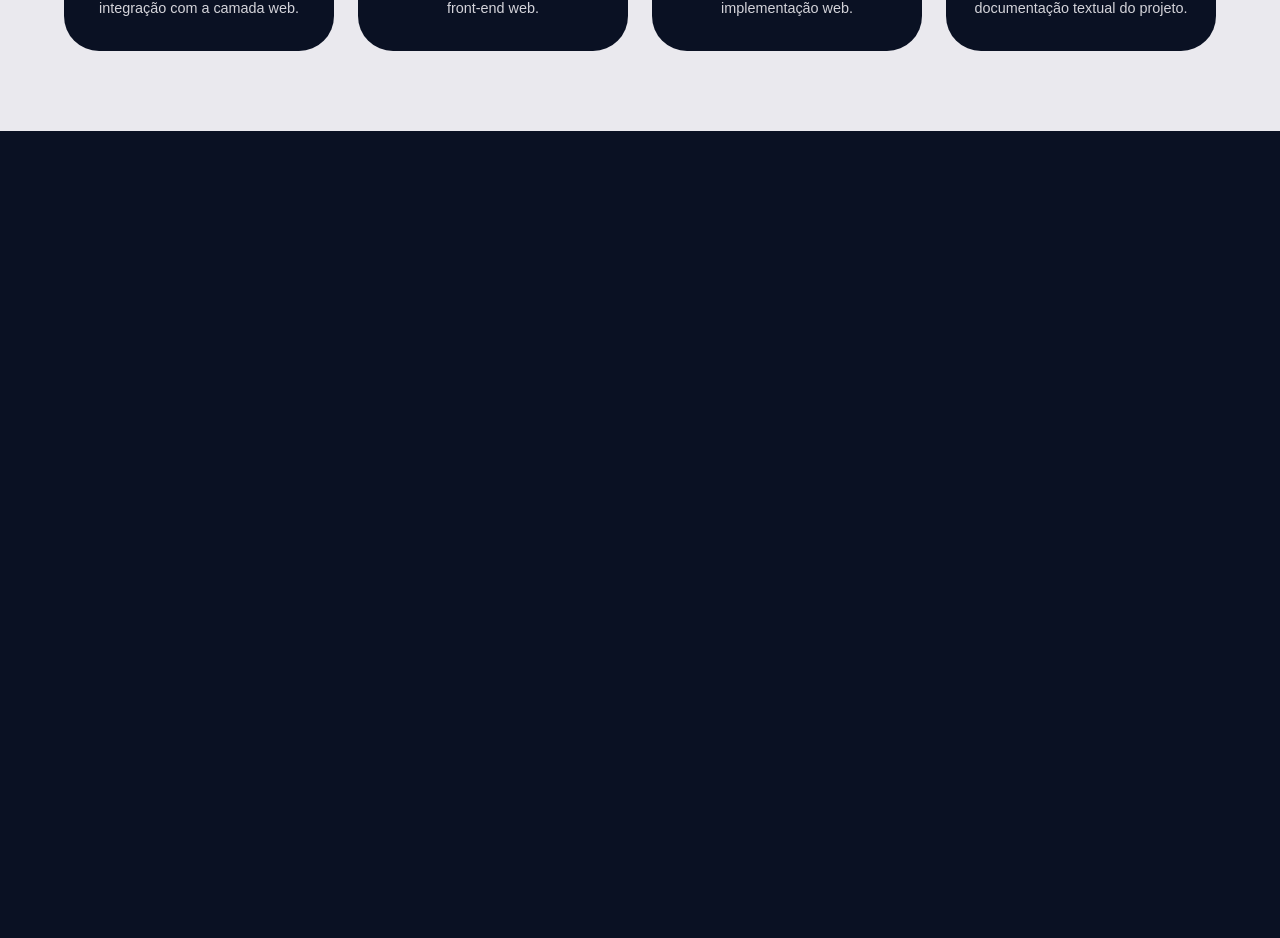
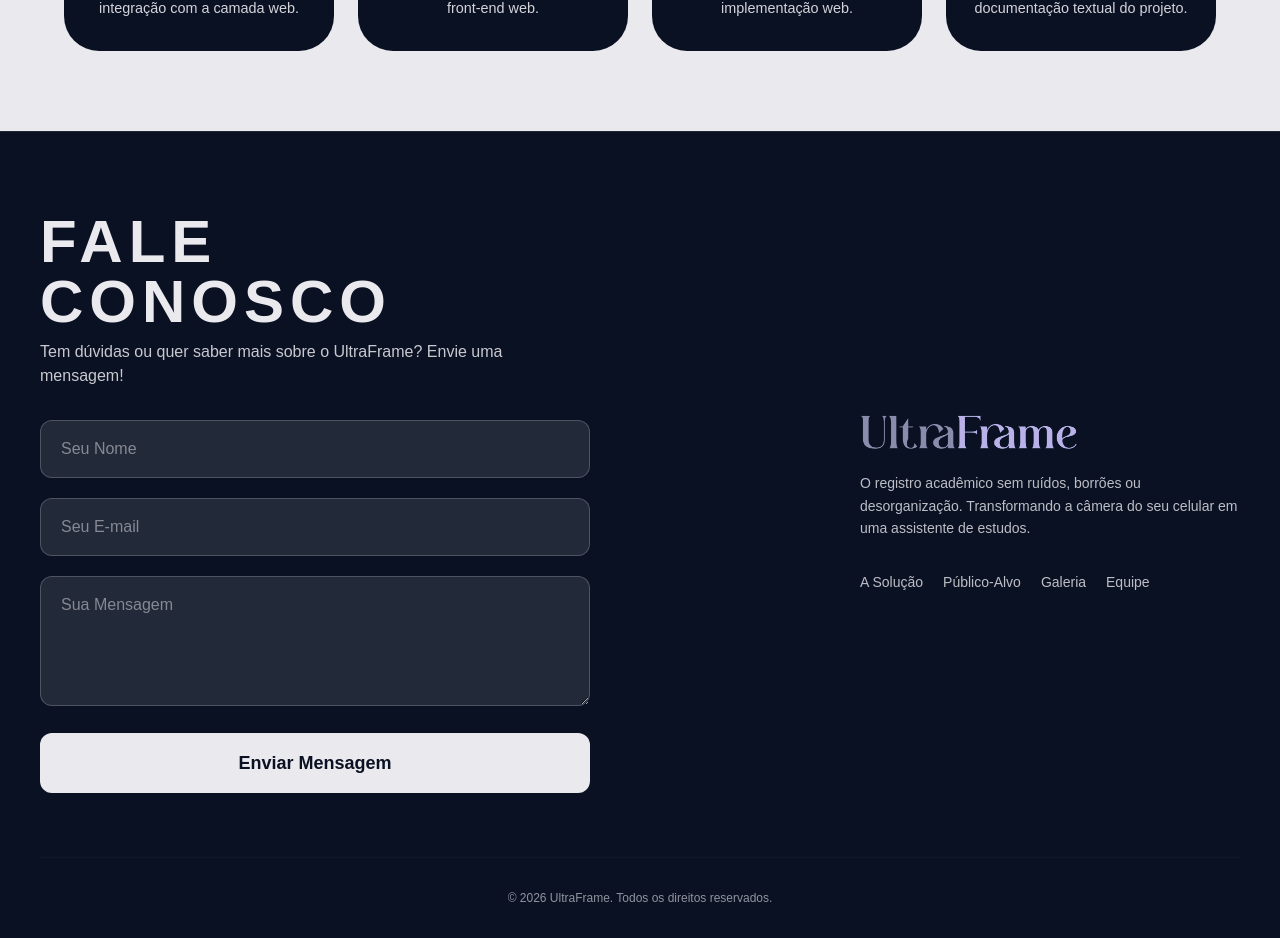
Before and after one commit to isabellayk/Sprint4_Front_Web, a React (Vite) app: page / in a window 1280 px wide. Shown: the part 4138-5076 px from the top of the page. Before the commit the page ends 4269 px from the top, so only its background shows below. Built offline with nearby package versions, Linux system fonts and the light colour scheme; a web font is replaced by a local one.

Commit message:
feat: Fazendo o footer

```diff
--- a/src/App.jsx
+++ b/src/App.jsx
@@ -5,12 +5,13 @@ import SecaoSolucao from './components/SecaoSolucao';
 import SecaoPub from './components/SecaoPub'
 import SecaoGaleria from './components/SecaoGaleria';
 import SecaoEquipe from './components/SecaoEquipe';
+import Footer from './components/Footer'
 import '../src/index.css';
 
 function App()  {
   return (
     <>
-      <body className='bg-[#0A1123]'>
+      <div className='bg-[#0A1123] min-h-screen'>
         <Header />
 
         <Hero />
@@ -24,7 +25,10 @@ function App()  {
         <SecaoGaleria />
 
         <SecaoEquipe />
-      </body>
+
+        <Footer />
+
+      </div>
     </>
   )
 }
--- /dev/null
+++ b/src/components/Footer.jsx
@@ -0,0 +1,125 @@
+import { useState } from 'react';
+
+function Footer() {
+  const [formData, setFormData] = useState({
+    nome: '',
+    email: '',
+    mensagem: '',
+  });
+
+  const [enviado, setEnviado] = useState(false);
+
+  const handleChange = (e) => {
+    const { name, value } = e.target;
+    setFormData((prev) => ({
+      ...prev,
+      [name]: value,
+    }));
+  };
+
+  const handleSubmit = (e) => {
+    e.preventDefault();
+    setEnviado(true);
+    setFormData({ nome: '', email: '', mensagem: '' });
+
+    setTimeout(() => {
+      setEnviado(false);
+    }, 5000);
+  };
+
+  return (
+    <footer className="w-full bg-[#0A1123] text-[#EAE9EE] pt-20 pb-8 px-6 border-t border-white/10" id="contato">
+      <div className="max-w-[1200px] mx-auto flex flex-col md:flex-row justify-between gap-12 mb-16">
+
+        {/* Formulário */}
+        <div className="flex-1 max-w-full md:max-w-[550px]">
+          <h2 className="text-4xl md:text-6xl font-bold tracking-widest mb-2 text-[#EAE9EE]">
+            FALE CONOSCO
+          </h2>
+          <p className="text-base opacity-85 mb-8">
+            Tem dúvidas ou quer saber mais sobre o UltraFrame? Envie uma mensagem!
+          </p>
+
+          {enviado && (
+            <div className="mb-6 p-4 bg-emerald-500/20 border border-emerald-500/30 text-emerald-300 rounded-xl text-sm">
+              ✓ Obrigado pelo contato! Sua mensagem foi enviada com sucesso.
+            </div>
+          )}
+
+          <form onSubmit={handleSubmit} className="flex flex-col gap-5" id="contactForm">
+            <div>
+              <input
+                type="text"
+                id="nome"
+                name="nome"
+                value={formData.nome}
+                onChange={handleChange}
+                placeholder="Seu Nome"
+                required
+                className="w-full bg-white/10 border border-white/20 rounded-xl py-4 px-5 text-base text-[#EAE9EE] outline-none"
+              />
+            </div>
+
+            <div>
+              <input
+                type="email"
+                id="email"
+                name="email"
+                value={formData.email}
+                onChange={handleChange}
+                placeholder="Seu E-mail"
+                required
+                className="w-full bg-white/10 border border-white/20 rounded-xl py-4 px-5 text-base text-[#EAE9EE] outline-none"
+              />
+            </div>
+
+            <div>
+              <textarea
+                id="mensagem"
+                name="mensagem"
+                value={formData.mensagem}
+                onChange={handleChange}
+                rows={4}
+                placeholder="Sua Mensagem"
+                required
+                className="w-full bg-white/10 border border-white/20 rounded-xl py-4 px-5 text-base text-[#EAE9EE] outline-none resize-y"
+              ></textarea>
+            </div>
+
+            <button
+              type="submit"
+              className="font-bold text-lg bg-[#EAE9EE] text-[#0A1123] rounded-xl p-4 cursor-pointer"
+            >
+              Enviar Mensagem
+            </button>
+          </form>
+        </div>
+
+        {/* Informações da Marca */}
+        <div className="flex-none md:w-[380px] flex flex-col justify-center items-center md:items-start text-center md:text-left">
+          <div className="mb-5">
+            <img src="./src/assets/Logo.png" alt="Logo UltraFrame" className="max-w-[220px] h-auto" />
+          </div>
+          <p className="text-sm leading-relaxed opacity-80 mb-8">
+            O registro acadêmico sem ruídos, borrões ou desorganização.
+            Transformando a câmera do seu celular em uma assistente de estudos.
+          </p>
+
+          <div className="flex flex-wrap gap-5 justify-center md:justify-start">
+            <a href="#solucao" className="text-sm opacity-80 hover:opacity-100">A Solução</a>
+            <a href="#publico-alvo" className="text-sm opacity-80 hover:opacity-100">Público-Alvo</a>
+            <a href="#galeria" className="text-sm opacity-80 hover:opacity-100">Galeria</a>
+            <a href="#equipe" className="text-sm opacity-80 hover:opacity-100">Equipe</a>
+          </div>
+        </div>
+
+      </div>
+
+      <div className="max-w-[1200px] mx-auto pt-8 border-t border-white/5 text-center text-xs opacity-60">
+        <p>&copy; 2026 UltraFrame. Todos os direitos reservados.</p>
+      </div>
+    </footer>
+  );
+}
+
+export default Footer;
--- a/src/index.css
+++ b/src/index.css
@@ -2,13 +2,13 @@
 
 @font-face {
   font-family: 'Mikalea';
-  src: url('/public/fonts/Mikalea.ttf') format('truetype');
+  src: url('/fonts/Mikalea.ttf') format('truetype');
   font-display: swap;
 }
 
 @font-face {
   font-family: 'Bebas';
-  src: url('/public/fonts/BebasKai.otf') format('opentype');
+  src: url('/fonts/BebasKai.otf') format('opentype');
   font-display: swap;
 }
 
```
